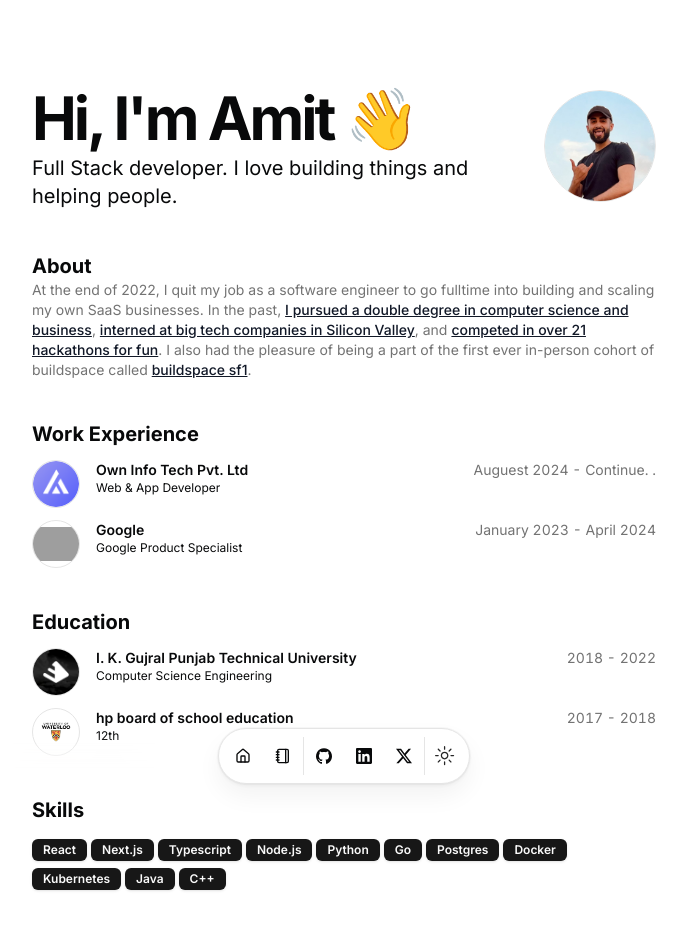
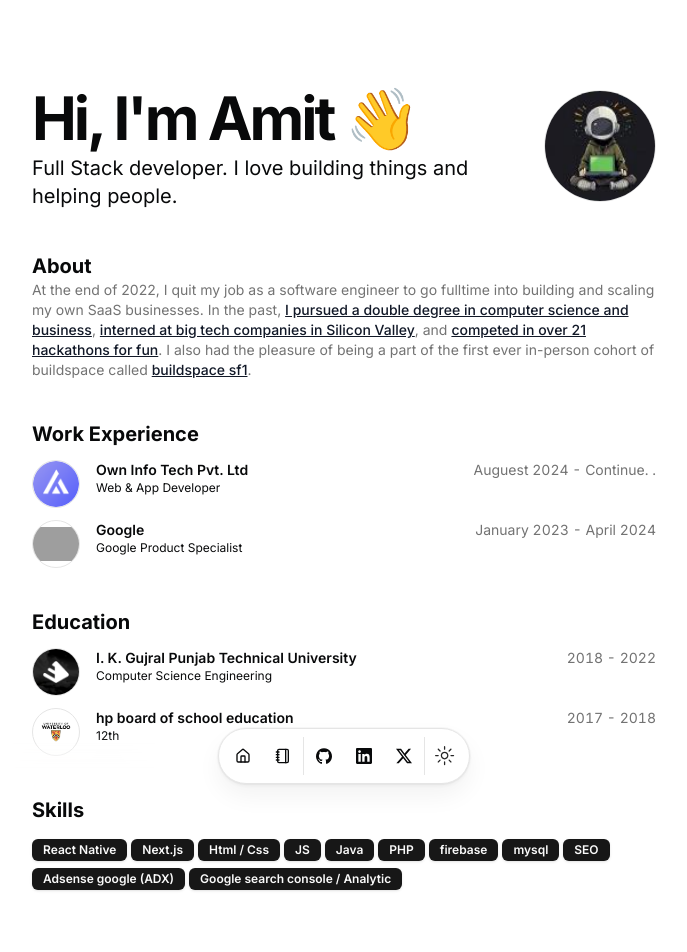
Before and after one commit to mrlexcoder/mrlexcoder-portfolio, a Next.js app: page / in a window 1280 px wide. Shown: the top 952 px of the page, without its empty margins (296-983 px from the left). Built offline with nearby package versions, Linux system fonts and the light colour scheme; grey boxes are pictures that could not be loaded.

Commit message:
working on portfolio web

```diff
--- a/src/data/resume.tsx
+++ b/src/data/resume.tsx
@@ -4,7 +4,7 @@ import { HomeIcon, NotebookIcon } from "lucide-react";
 export const DATA = {
   name: "Amit Sandhu",
   initials: "AS",
-  url: "https://dillion.io",
+  url: "https://techdulx.com",
   location: "Himachal Pradesh, UNA",
   locationLink: "https://maps.app.goo.gl/S9JCSQNuzyEXjev19",
   description:
@@ -13,17 +13,19 @@ export const DATA = {
     "At the end of 2022, I quit my job as a software engineer to go fulltime into building and scaling my own SaaS businesses. In the past, [I pursued a double degree in computer science and business](/#education), [interned at big tech companies in Silicon Valley](https://www.youtube.com/watch?v=d-LJ2e5qKdE), and [competed in over 21 hackathons for fun](/#hackathons). I also had the pleasure of being a part of the first ever in-person cohort of buildspace called [buildspace sf1](https://buildspace.so/sf1).",
   avatarUrl: "/me.png",
   skills: [
-    "React",
+    "React Native",
     "Next.js",
-    "Typescript",
-    "Node.js",
-    "Python",
-    "Go",
-    "Postgres",
-    "Docker",
-    "Kubernetes",
+    "Html / Css",
+    "JS",
     "Java",
-    "C++",
+    "PHP",
+    "firebase",
+    "mysql",
+    "SEO",
+    "Adsense google (ADX)",
+    "Google search console / Analytic",
+
+
   ],
   navbar: [
     { href: "/", icon: HomeIcon, label: "Home" },
```
Also changed, not shown: public/me.png.
